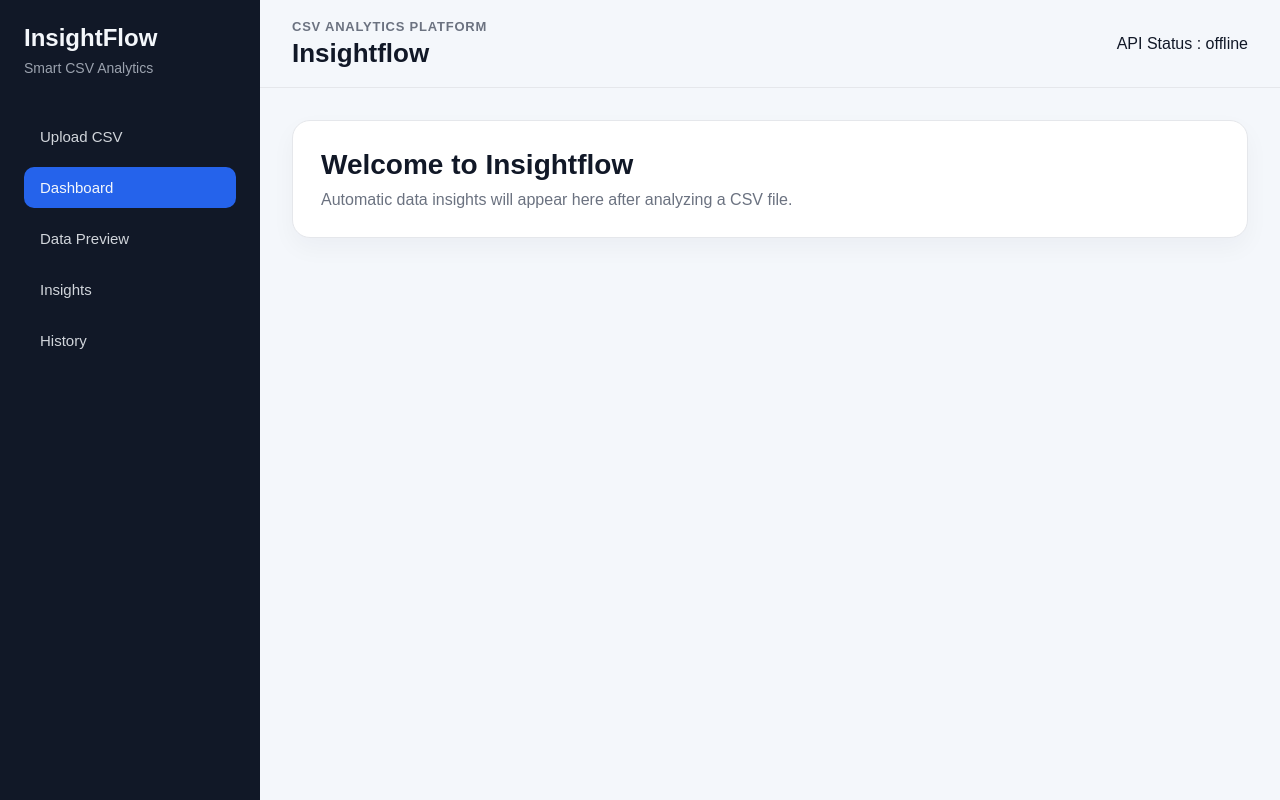
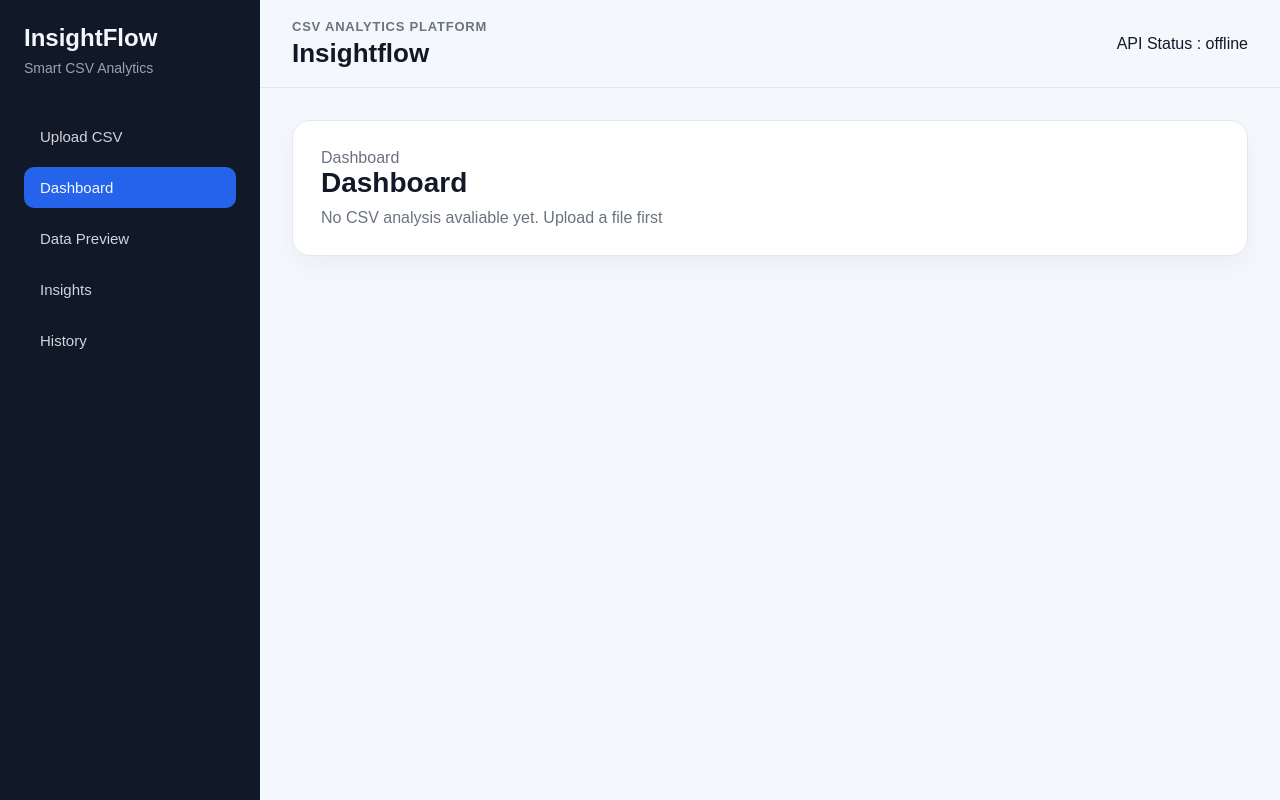
Before and after one commit to JulioMS2003/insightflow-csv-dashboard, a React app in the folder frontend/: page /dashboard in a window 1280 px wide. Built offline with nearby package versions, Linux system fonts and the light colour scheme; no server answers; the HTML template or start-up script is replaced by a standard one.

Commit message:
Day 13 - Add shared analysis context

```diff
--- a/frontend/src/App.jsx
+++ b/frontend/src/App.jsx
@@ -1,5 +1,6 @@
 import { BrowserRouter, Routes, Route } from "react-router-dom";
 import Layout from "./components/layout/Layout.jsx";
+import { AnalysisProvider } from "./context/AnalysisContext.jsx";
 
 import Home from "./pages/Home.jsx";
 import Insights from "./pages/Insights.jsx";
@@ -12,6 +13,7 @@ import './App.css';
 
 function App() {
   return (
+  <AnalysisProvider>
     <BrowserRouter>
       <Routes>
         <Route path="/" element={<Layout />}>
@@ -23,6 +25,7 @@ function App() {
         </Route>
       </Routes>
     </BrowserRouter>
+  </AnalysisProvider>
   );
 }
 
--- a/frontend/src/components/upload/FileUploader.jsx
+++ b/frontend/src/components/upload/FileUploader.jsx
@@ -1,8 +1,12 @@
 import { useState } from 'react';
 import { analyzeCsvFile } from '../../services/api.js';
+import { useAnalysis } from '../../context/AnalysisContext.jsx';
 import AnalysisResult from '../analysis/AnalysisResult.jsx'
 
 function FileUploader() {
+
+    const { saveAnalysisResult } = useAnalysis();
+
     const [selectedFile, setSelectedFile] = useState(null);
     const [error, setError] = useState("");
     const [isLoading, setIsLoading] = useState(false);
@@ -11,6 +15,7 @@ function FileUploader() {
     function handleFileChange(event) {
         const file = event.target.files[0];
         setAnalysisResult(null);
+        saveAnalysisResult(null);
 
         if (!file){
             setSelectedFile(null);
@@ -36,10 +41,12 @@ function FileUploader() {
             setIsLoading(true);
             setError("");
             setAnalysisResult(null);
+            saveAnalysisResult(null);
 
             const result = await analyzeCsvFile(selectedFile);
 
             setAnalysisResult(result);
+            saveAnalysisResult(result);
         } catch (error) {
             console.error(error);
             setError(error.message || "An error occurred while analyzing the CSV file.");
--- /dev/null
+++ b/frontend/src/context/AnalysisContext.jsx
@@ -0,0 +1,31 @@
+import { createContext, useContext, useState } from "react";
+
+const AnalysisContext = createContext(null);
+
+export function AnalysisProvider({children}) {
+    const [analysisResult, setAnalysisResult] = useState(null);
+
+    function saveAnalysisResult(result){
+        setAnalysisResult(result);
+    }
+
+    function clearAnalysisResult(){
+        setAnalysisResult(null);
+    }
+
+    return(
+        <AnalysisContext.Provider
+            value = {{
+                analysisResult,
+                saveAnalysisResult,
+                clearAnalysisResult
+            }}
+        >
+        {children}
+        </AnalysisContext.Provider>
+    )
+}
+
+export function useAnalysis(){
+    return useContext(AnalysisContext);
+}
--- a/frontend/src/pages/Dashboard.jsx
+++ b/frontend/src/pages/Dashboard.jsx
@@ -1,11 +1,19 @@
 import React from 'react'
+import { useAnalysis } from '../context/AnalysisContext.jsx'
 
 function Dashboard() {
+
+    const { analysisResult } = useAnalysis();
     return (
-    <section className="page-card">
-      <h2>Welcome to Insightflow</h2>
-      <p>Automatic data insights will appear here after analyzing a CSV file.</p>
-    </section>
+    <div className="page-card">
+      <p className="eyebrow">Dashboard</p>
+      <h2>Dashboard</h2>
+      {analysisResult ? (
+        <p>Current file : {analysisResult.filename}</p>
+      ) : (
+        <p>No CSV analysis avaliable yet. Upload a file first</p>
+      )}
+    </div>
   )
 }
 
```
Lines whose indentation alone changed are shown as unchanged.
